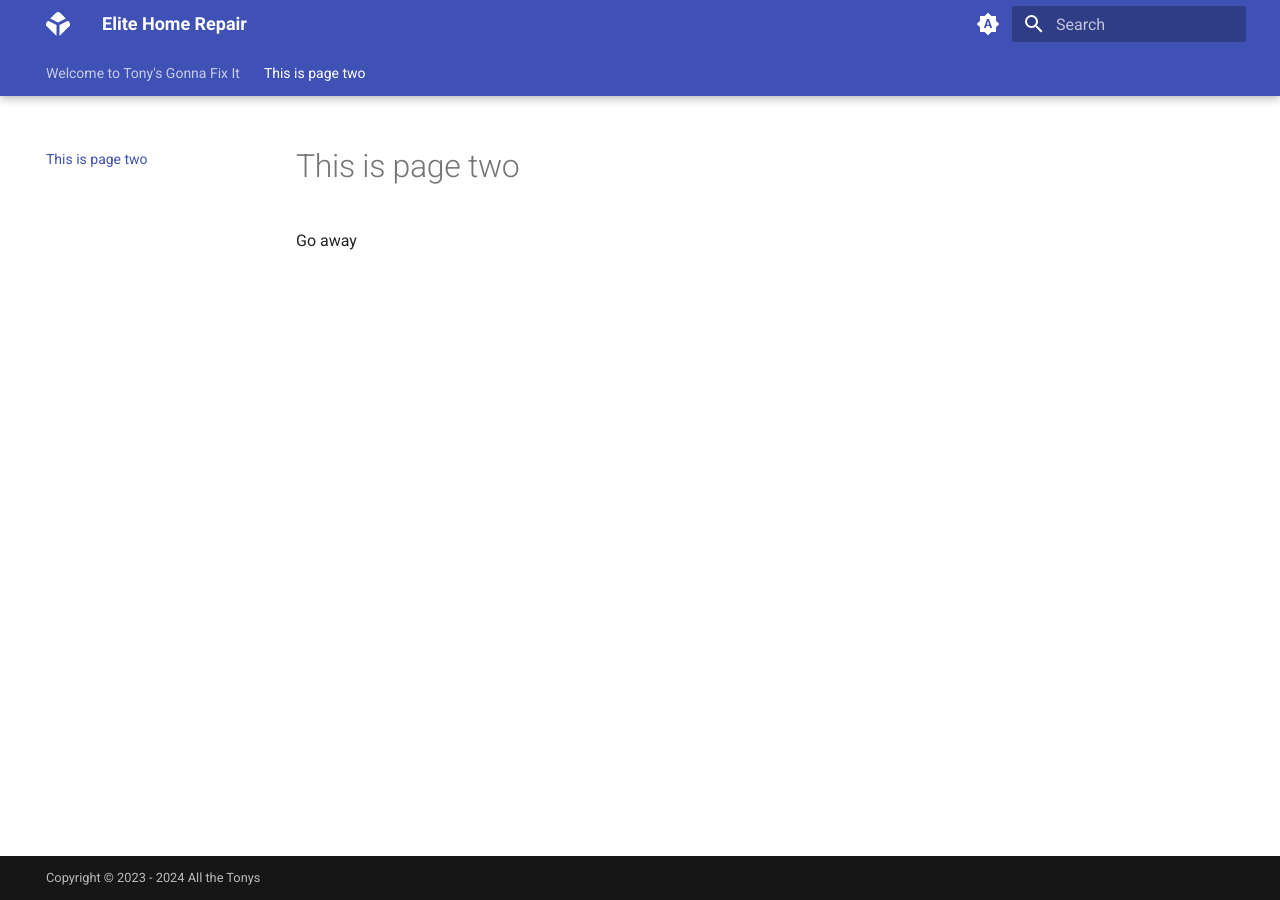
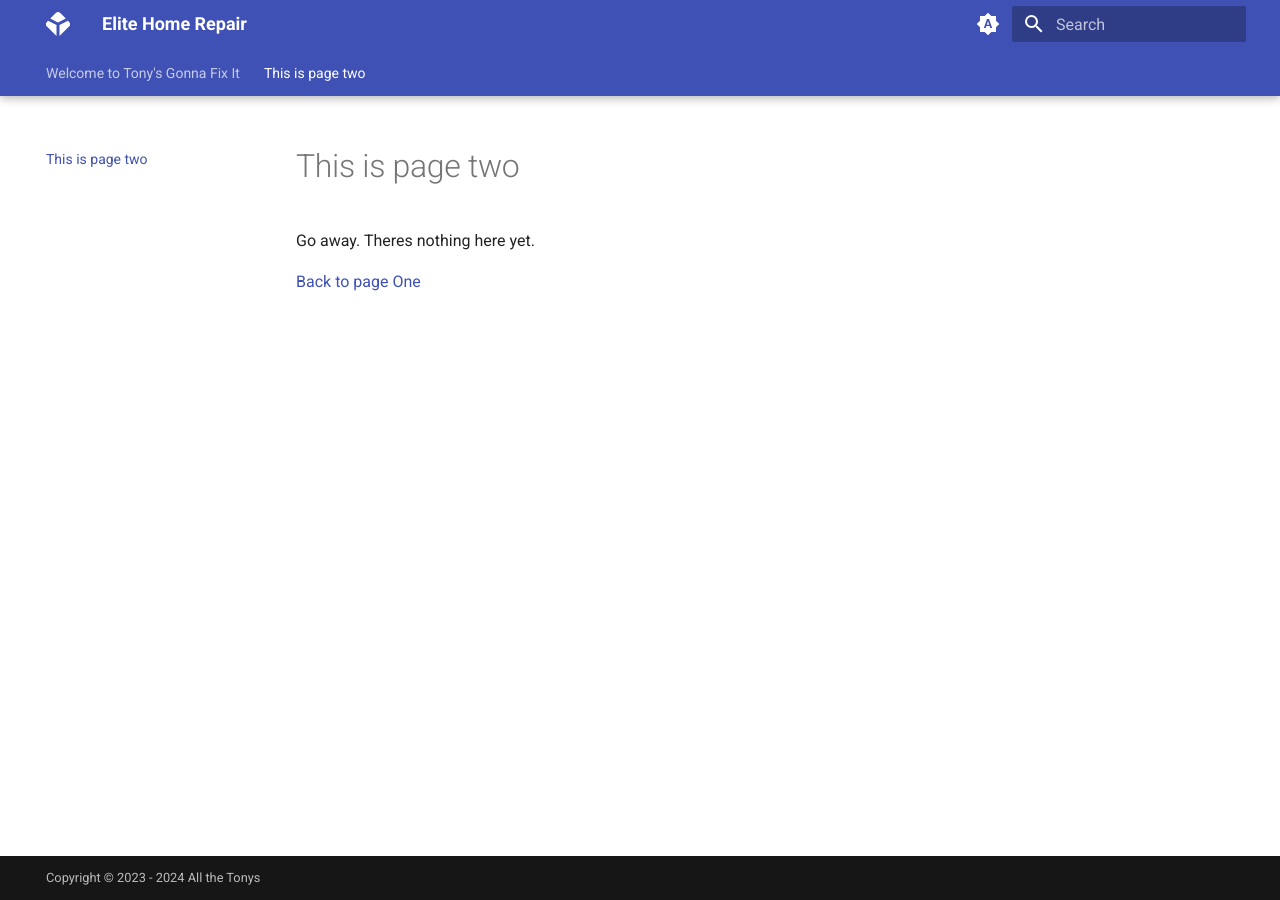
Before and after one commit to elitehomerepair/yes, an MkDocs documentation site: the page built from docs/next-page.md, in a window 1280 px wide. Built offline with MkDocs 1.6.1 and Material for MkDocs 9.7.7, drawn with Linux system fonts in a browser that asks for light colours.

Commit message:
chore: Update next-page.md with additional content and link to page one

```diff
--- a/docs/next-page.md
+++ b/docs/next-page.md
@@ -1,3 +1,5 @@
 # This is page two
 
-Go away
+Go away. Theres nothing here yet.
+
+[Back to page One](index.md)
```
